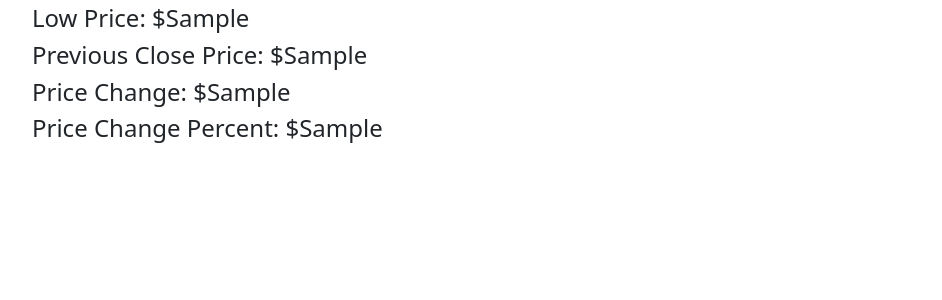
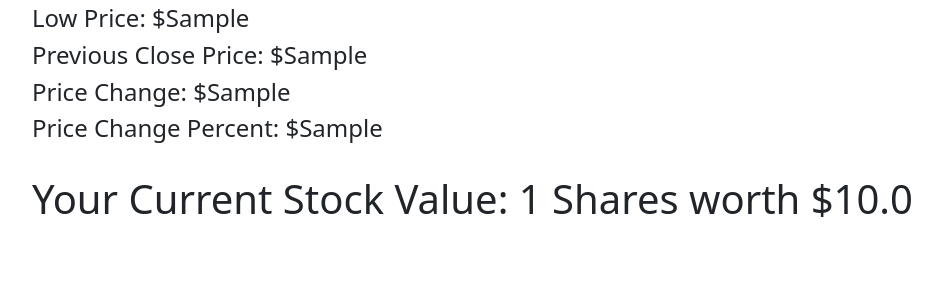
Before and after one commit to mwz73trz/Budget_App_Django, a Django app: page /stocks/stocks/stock_quote/1 in a window 1280 px wide. Shown: the part 300-600 px from the top of the page, without its empty margins (50-992 px from the left). Run offline with Django 3.2, Linux system fonts and the light colour scheme; tables that the repository leaves empty hold one stand-in row (values such as "Sample post"); a database or web service that is not in the repository returns one stand-in record (values such as "Sample title"); data that the repository does not hold is empty.

Commit message:
added total price of shares owned

```diff
--- a/stocks/views.py
+++ b/stocks/views.py
@@ -66,6 +66,7 @@ def stock_quote(request, stock_id):
         'previous_close_price': response['Global Quote']['08. previous close'],
         'price_change': response['Global Quote']['09. change'],
         'price_change_percent': response['Global Quote']['10. change percent'],
+        'my_total_stock_price': float(response['Global Quote']['05. price']) * stock.shares,
         'stock': stock
     }
     return render(request, 'stock_forms/stock_quote.html', content)
--- a/templates/stock_forms/stock_quote.html
+++ b/templates/stock_forms/stock_quote.html
@@ -13,6 +13,8 @@
   <h4>Previous Close Price: ${{previous_close_price}}</h4>
   <h4>Price Change: ${{price_change}}</h4>
   <h4>Price Change Percent: ${{price_change_percent}}</h4>
+  <br />
+  <h1>Your Current Stock Value: {{stock.shares}} Shares worth ${{my_total_stock_price}}</h1>
 </div>
 
 {% endblock %}
```
